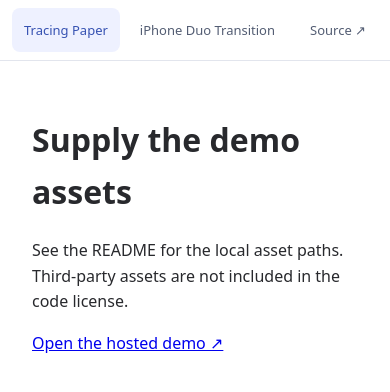
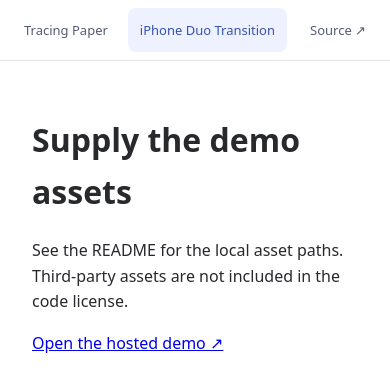
Before and after one commit to a-sumo/iphone-duo-transition, a React (Vite) app: page / in a window 390 px wide. Shown: the top 392 px of the page. Built offline with nearby package versions, Linux system fonts and the light colour scheme; no server answers.

Commit message:
Name project iPhone Duo Transition and make phone demo primary

```diff
--- a/index.html
+++ b/index.html
@@ -1,3 +1,3 @@
 <!doctype html>
-<html lang="en"><head><meta charset="UTF-8" /><meta name="viewport" content="width=device-width, initial-scale=1, viewport-fit=cover" /><title>Tracing Paper · iPhone Duo Transition</title></head>
+<html lang="en"><head><meta charset="UTF-8" /><meta name="viewport" content="width=device-width, initial-scale=1, viewport-fit=cover" /><meta name="description" content="Interactive iPhone Duo opening and closing transition recreated in Three.js, with a supporting tracing-paper experiment by Armand Sumo." /><title>iPhone Duo Transition · Three.js experiment</title></head>
 <body><div id="root"></div><script type="module" src="/src/main.tsx"></script></body></html>
--- a/package.json
+++ b/package.json
@@ -1,5 +1,5 @@
 {
-  "name": "tracing-paper",
+  "name": "iphone-duo-transition",
   "version": "0.1.0",
   "private": false,
   "type": "module",
--- a/src/main.tsx
+++ b/src/main.tsx
@@ -5,10 +5,10 @@
 import './style.css';
 
 function App() {
-  const [duo, setDuo] = useState(location.hash === '#iphone-duo');
+  const [duo, setDuo] = useState(location.hash !== '#tracing-paper');
   const [ready, setReady] = useState<boolean | null>(null);
   useEffect(() => {
-    const sync = () => setDuo(location.hash === '#iphone-duo');
+    const sync = () => setDuo(location.hash !== '#tracing-paper');
     window.addEventListener('hashchange', sync);
     return () => window.removeEventListener('hashchange', sync);
   }, []);
@@ -22,7 +22,7 @@
     })).then(results => { if (active) setReady(results.every(Boolean)); }).catch(() => { if (active) setReady(false); });
     return () => { active = false; };
   }, [duo]);
-  return <><nav aria-label="Experiments"><a href="#tracing-paper" aria-current={!duo ? 'page' : undefined}>Tracing Paper</a><a href="#iphone-duo" aria-current={duo ? 'page' : undefined}>iPhone Duo Transition</a><a className="source" href="https://github.com/a-sumo/tracing-paper">Source ↗</a></nav>
+  return <><nav aria-label="Experiments"><a href="#tracing-paper" aria-current={!duo ? 'page' : undefined}>Tracing Paper</a><a href="#iphone-duo" aria-current={duo ? 'page' : undefined}>iPhone Duo Transition</a><a className="source" href="https://github.com/a-sumo/iphone-duo-transition">Source ↗</a></nav>
     <main>{ready ? (duo ? <CoordinatedPaperOpening standalone /> : <TracingPaperSimulation standalone />) : <div className="notice" role="status">{ready === null ? 'Loading…' : <><h1>Supply the demo assets</h1><p>See the README for the local asset paths. Third-party assets are not included in the code license.</p><a href={`https://armandsumo.com/labs/${duo ? 'iphone-duo-transition' : 'tracing-paper'}/`}>Open the hosted demo ↗</a></>}</div>}</main></>;
 }
 createRoot(document.getElementById('root')!).render(<App />);
```
Also changed, not shown: 2 other files (tests, documents, lock files or other folders).
